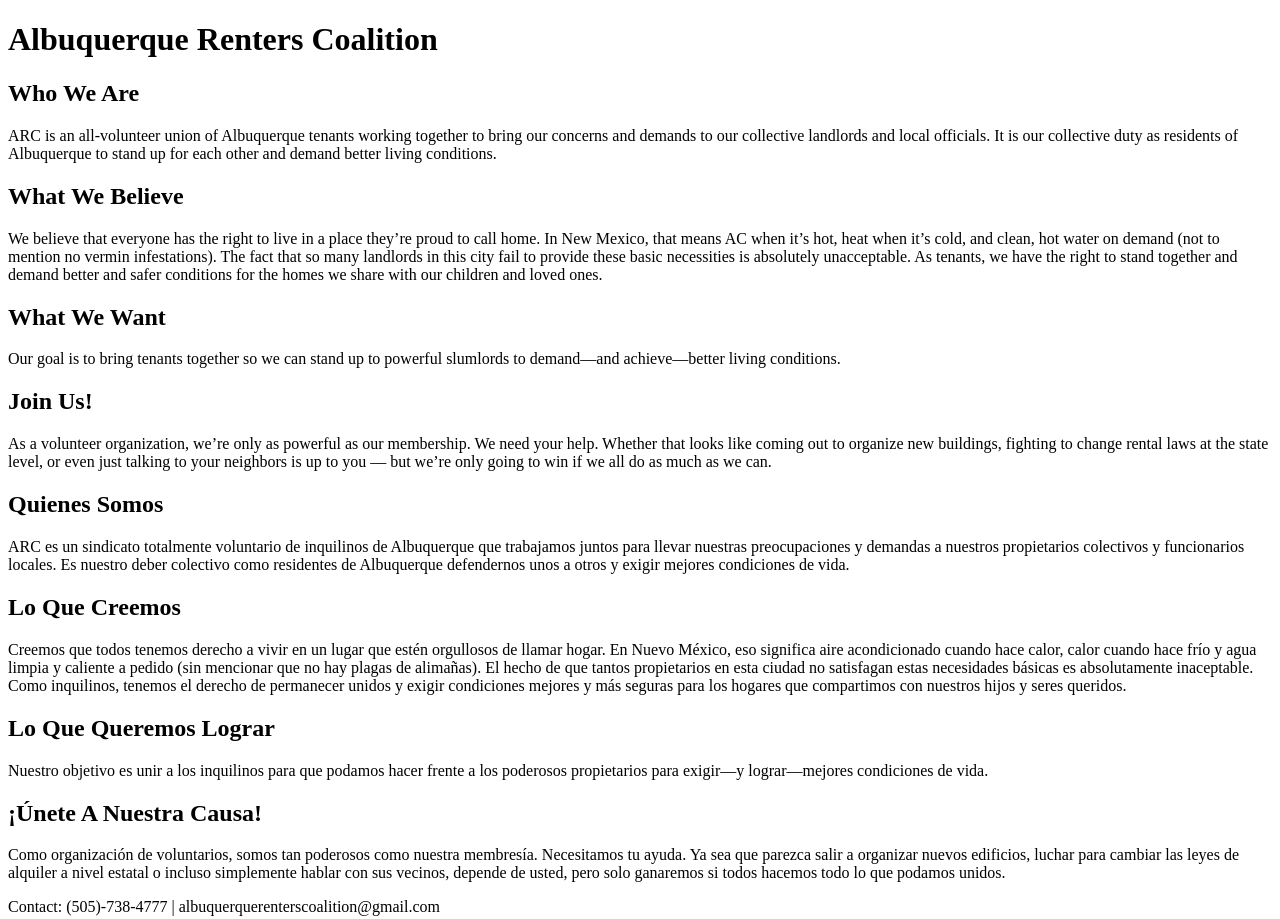
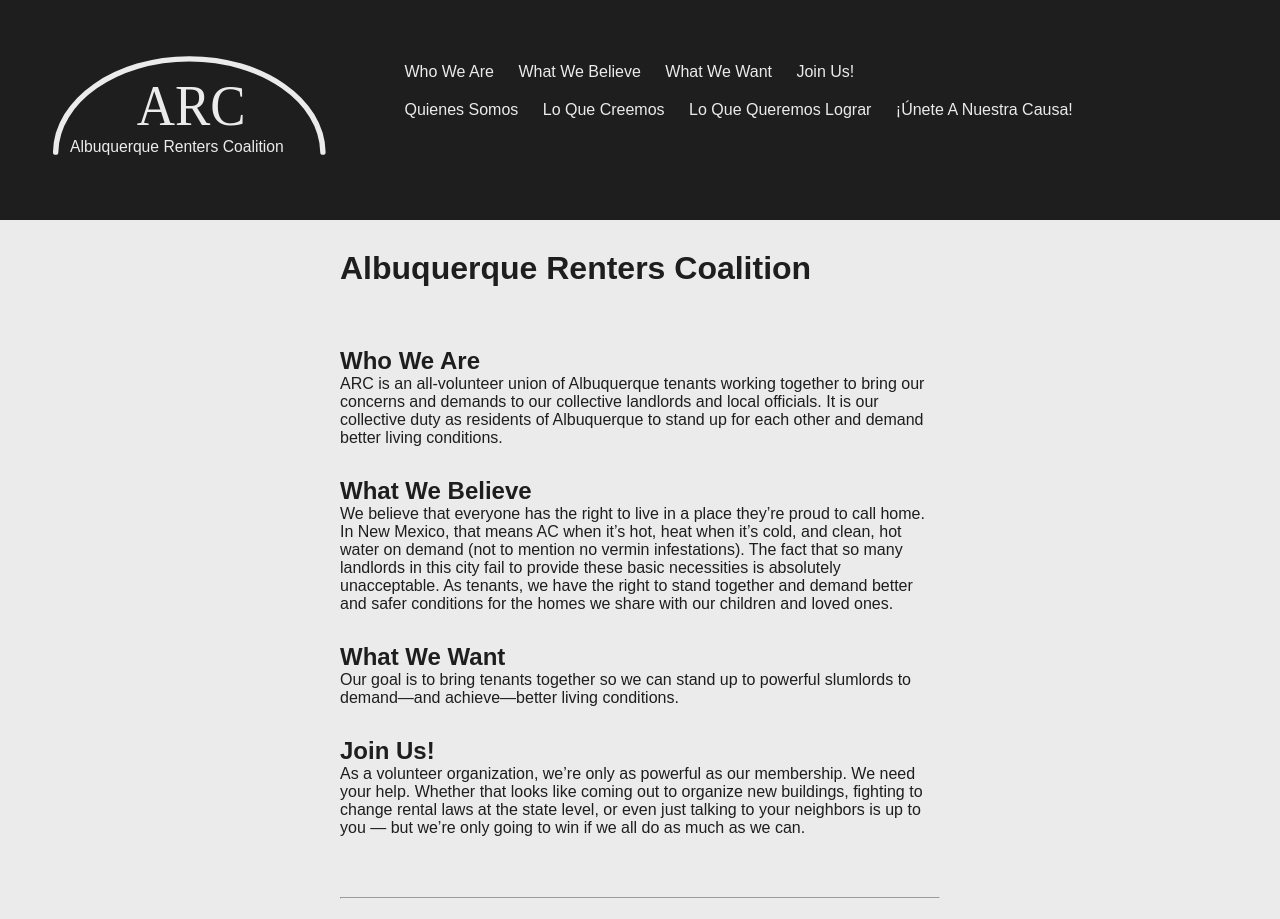
Before and after one commit to abqrenterscoalition/abqrenterscoalition.github.io, a plain HTML site: page index.html in a window 1280 px wide. Shown: the top 919 px of the page. Drawn offline with Linux system fonts and the light colour scheme.

Commit message:
Add styles and create nav

```diff
--- a/index.html
+++ b/index.html
@@ -7,18 +7,39 @@
   </head>
   <body>
     <header>
-      <h1>Albuquerque Renters Coalition</h1>
+      <nav>
+        <div class="logo">
+          <a href="index.html">
+            <img id="header-logo-image" src="logo.svg" alt="ARC logo">
+          </a>
+        </div>
+        <div class="links">
+          <ul>
+            <li><a href="index.html#who-we-are">Who We Are</a></li>
+            <li><a href="index.html#what-we-believe">What We Believe</a></li>
+            <li><a href="index.html#what-we-want">What We Want</a></li>
+            <li><a href="index.html#join-us">Join Us!</a></li>
+          </ul>
+          <ul>
+            <li><a href="index.html#who-we-are-es">Quienes Somos</a></li>
+            <li><a href="index.html#what-we-believe-es">Lo Que Creemos</a></li>
+            <li><a href="index.html#what-we-want-es">Lo Que Queremos Lograr</a></li>
+            <li><a href="index.html#join-us-es">¡Únete A Nuestra Causa!</a></li>
+          </ul>
+        </div>
+      </nav>
     </header>
     <main>
-      <section class="english">
-        <section class="who-we-are">
+      <h1>Albuquerque Renters Coalition</h1>
+      <section class="language" class="english">
+        <section id="who-we-are" class="tenet">
           <h2>Who We Are</h2>
           <p>ARC is an all-volunteer union of Albuquerque tenants working together
             to bring our concerns and demands to our collective landlords and local
             officials. It is our collective duty as residents of Albuquerque to
             stand up for each other and demand better living conditions.</p>
         </section>
-        <section class="what-we-believe">
+        <section id="what-we-believe" class="tenet">
           <h2>What We Believe</h2>
           <p>We believe that everyone has the right to live in a place they’re
             proud to call home. In New Mexico, that means AC when it’s hot, heat
@@ -29,12 +50,12 @@
             safer conditions for the homes we share with our children and loved
             ones.</p>
         </section>
-        <section class="what-we-want">
+        <section id="what-we-want" class="tenet">
           <h2>What We Want</h2>
           <p>Our goal is to bring tenants together so we can stand up to powerful
             slumlords to demand—and achieve—better living conditions.</p>
         </section>
-        <section class="join-us">
+        <section id="join-us" class="tenet">
           <h2>Join Us!</h2>
           <p>As a volunteer organization, we’re only as powerful as our membership.
             We need your help. Whether that looks like coming out to organize new
@@ -43,8 +64,9 @@
             win if we all do as much as we can.</p>
         </section>
       </section>
-      <section class="spanish">
-        <section class="who-we-are">
+      <hr>
+      <section class="language" class="spanish">
+        <section id="who-we-are-es" class="tenet">
           <h2>Quienes Somos</h2>
           <p>ARC es un sindicato totalmente voluntario de inquilinos de
             Albuquerque que trabajamos juntos para llevar nuestras preocupaciones
@@ -52,7 +74,7 @@
             Es nuestro deber colectivo como residentes de Albuquerque defendernos
             unos a otros y exigir mejores condiciones de vida.</p>
         </section>
-        <section class="what-we-believe">
+        <section id="what-we-believe-es" class="tenet">
           <h2>Lo Que Creemos</h2>
           <p>Creemos que todos tenemos derecho a vivir en un lugar que estén
             orgullosos de llamar hogar. En Nuevo México, eso significa aire
@@ -64,13 +86,13 @@
             condiciones mejores y más seguras para los hogares que compartimos
             con nuestros hijos y seres queridos.</p>
         </section>
-        <section class="what-we-want">
+        <section id="what-we-want-es" class="tenet">
           <h2>Lo Que Queremos Lograr</h2>
           <p>Nuestro objetivo es unir a los inquilinos para que podamos hacer
             frente a los poderosos propietarios para exigir—y lograr—mejores
             condiciones de vida.</p>
         </section>
-        <section class="join-us">
+        <section id="join-us-es" class="tenet">
           <h2>¡Únete A Nuestra Causa!</h2>
           <p>Como organización de voluntarios, somos tan poderosos como nuestra
             membresía. Necesitamos tu ayuda. Ya sea que parezca salir a organizar
--- a/styles.css
+++ b/styles.css
@@ -0,0 +1,76 @@
+:root {
+  --offwhite: #EBEBEB;
+  --darkgrey: rgb(30, 30, 30);
+}
+
+* {
+  /* border: 1px solid red; */
+  margin: 0;
+  font-family: sans-serif;
+  box-sizing: border-box;
+}
+
+#header-logo-image {
+  width: 300px;
+}
+
+header a {
+  display: inline-block;
+}
+
+body {
+  color: var(--darkgrey);
+  background-color: var(--offwhite);
+}
+
+header, footer {
+  color: var(--offwhite);
+  background-color: var(--darkgrey);
+  margin: 0;
+  padding: 30px;
+}
+
+/* h1 {
+  color: var(--offwhite);
+  display: inline-block;
+  padding: 10px;
+} */
+
+nav {
+  width: 100%;
+  display: inline-block;
+}
+
+nav ul {
+  /* position: relative; */
+  /* right: 0; */
+  /* float: left; */
+}
+nav li {
+  display: inline;
+}
+nav div {
+  display: inline-block;
+}
+
+nav a {
+  color: var(--offwhite);
+  text-decoration: none;
+  padding: 10px;
+  display: inline-block;
+  vertical-align: middle;
+}
+
+main {
+  width: 600px;
+  padding: 30px 0;
+  margin: auto;
+}
+
+.tenet {
+  margin: 30px 0;
+}
+
+.language {
+  margin: 60px 0;
+}
```
Also changed, not shown: logo.svg (added).
